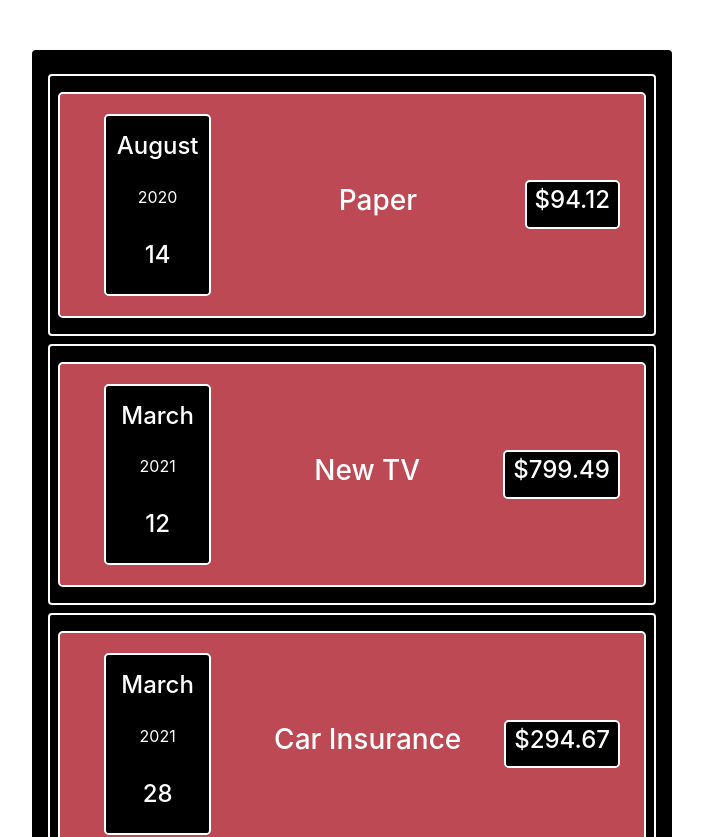
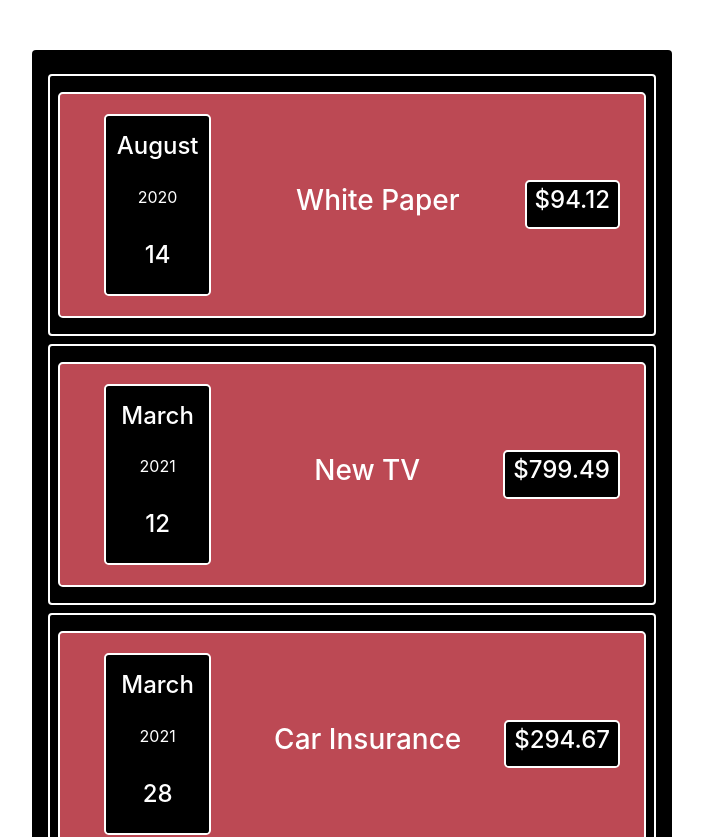
Before and after one commit to gokulr-05/REACT-PROJECTS-1, a React (Create React App) app: page / in a window 1280 px wide. Shown: the top 837 px of the page, without its empty margins (288-991 px from the left). Built offline with nearby package versions, Linux system fonts and the light colour scheme.

Commit message:
Changes in Data - White Paper

```diff
--- a/src/App.js
+++ b/src/App.js
@@ -4,7 +4,7 @@ let App = () => {
   const expenses = [
     {
       id: "e1",
-      title: " Paper",
+      title: "White Paper",
       amount: 94.12,
       date: new Date(2020, 7, 14),
     },
--- /dev/null
+++ b/src/Dummy.js
@@ -0,0 +1,6 @@
+let Dummy = () => {
+  let feature = "";
+  return <></>;
+};
+
+export default Dummy;
```
